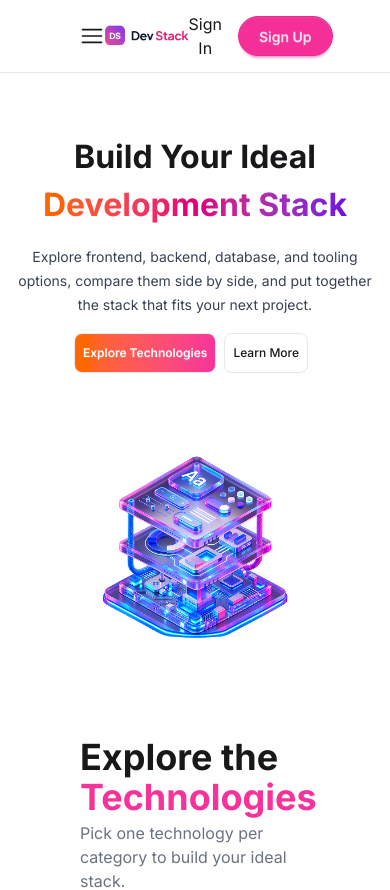
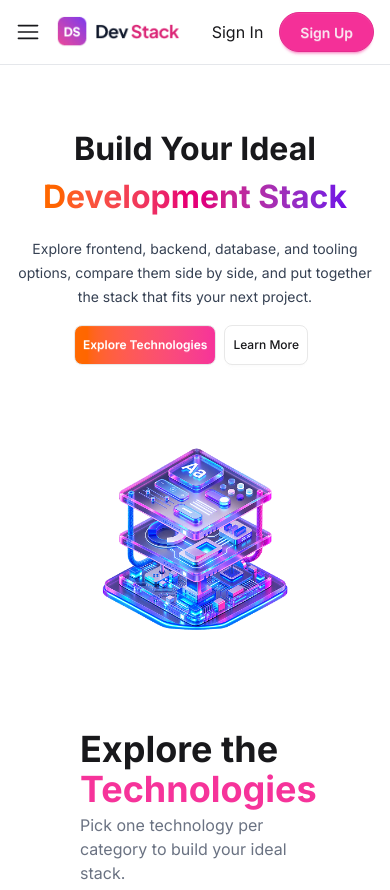
Before and after one commit to Rumi-Parvez/Assignment-of-PH-05-From-RumiParvez, a React (Vite) app: page / in a window 390 px wide. Shown: the top 890 px of the page. Built offline with nearby package versions, Linux system fonts and the light colour scheme.

Commit message:
header & footer mobile responsive

```diff
--- a/src/components/Footer Section/footer.tsx
+++ b/src/components/Footer Section/footer.tsx
@@ -2,9 +2,9 @@ import footerLogo from "../../assets/logo-text.png";
 export function Footer() {
   return (
     <>
-      <div className=" px-20    border-y  border-gray-200 ">
-        <div className="flex justify-between py-10 container m-auto ">
-          <div className="w-120 space-y-5 ">
+      <div className="px-4 md:px-20 border-y border-gray-200">
+        <div className="flex flex-col md:flex-row justify-between gap-8 md:gap-0 py-8 md:py-10 container m-auto">
+          <div className="w-full md:w-120 space-y-5">
             <img src={footerLogo} alt="" />
             <p className="text-gray-500">
               Curated tools, technologies, and resources for developers building
@@ -20,7 +20,7 @@ export function Footer() {
             </div>
           </div>
 
-          <div className="">
+          <div className="w-full md:w-auto">
             <h1 className="font-bold mb-5 text-sm">PRODUCT</h1>
             <ul className="flex flex-col gap-2 text-gray-500 text-sm">
               <li>
@@ -35,7 +35,7 @@ export function Footer() {
 
             </ul>
           </div>
-          <div >
+          <div className="w-full md:w-auto">
             <h1 className="font-bold mb-5 text-sm">COMPANY</h1>
             <ul className="flex flex-col gap-2 text-gray-500 text-sm">
               <li>
@@ -50,7 +50,7 @@ export function Footer() {
 
             </ul>
           </div>
-          <div>
+          <div className="w-full md:w-auto">
             <h1 className="font-bold mb-5 text-sm" >LEGAL</h1>
             <ul className="flex flex-col gap-2 text-gray-500 text-sm">
               <li>
@@ -65,7 +65,7 @@ export function Footer() {
           </div>
         </div>
 
-        <div className="flex justify-between items-center  border-t border-gray-100 py-8">
+        <div className="flex flex-col md:flex-row justify-between items-start md:items-center gap-3 border-t border-gray-100 py-5 md:py-8">
 
         <div>
             <p className="text-gray-400 text-sm">© 2026 Dev Stack. All rights reserved.</p>
--- a/src/components/Header/nav.tsx
+++ b/src/components/Header/nav.tsx
@@ -6,15 +6,15 @@ export function Nav() {
     return (
         <>
 
-        <div className=" flex gap-2 justify-between md:bg-white sticky z-10 top-0 border-gray-200 border-b">
-            <div className=" flex  items-center  container m-auto justify-between py-3   px-20">
+        <div className="w-full flex gap-2 justify-between bg-white md:bg-white sticky z-10 top-0 border-gray-200 border-b">
+            <div className="flex items-center container m-auto justify-between py-3 px-4 md:px-20">
                 <div className="   md:hidden">
                     <RxHamburgerMenu className="text-2xl "  />
                 </div>
 
 
                 <div className="  ">
-                    <img className="w-full" src={logo} alt="logo-text.png" />
+                    <img className="w-full max-w-[124px] md:max-w-none" src={logo} alt="logo-text.png" />
                 </div>
 
             <div>
```
